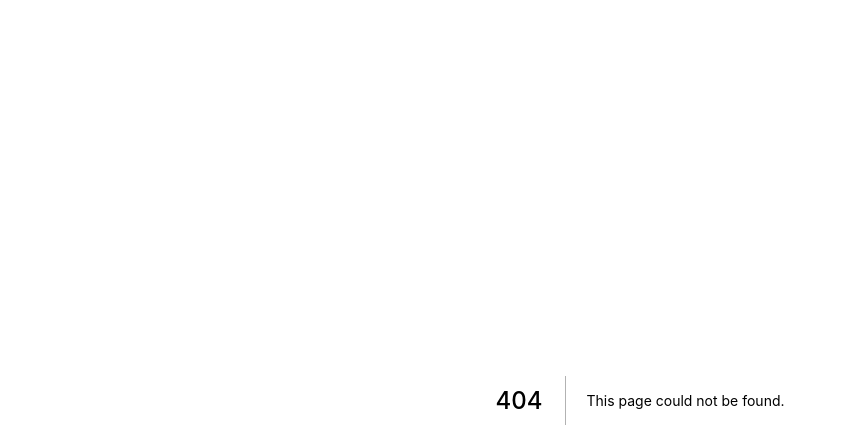
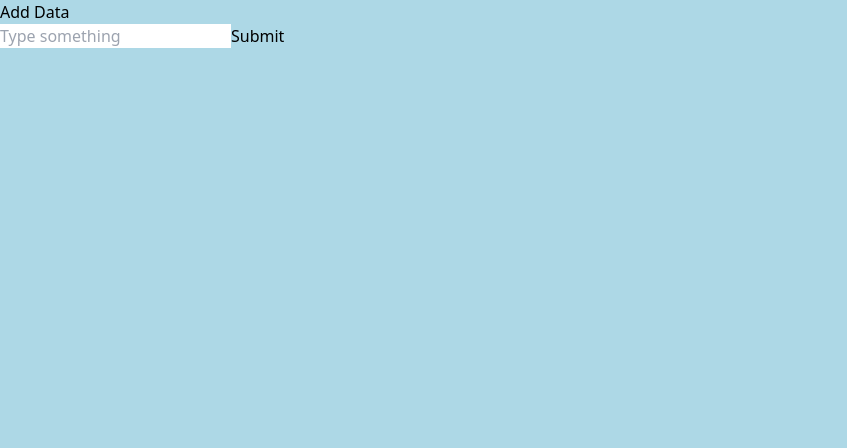
Before and after one commit to vezit/mixedenergy, a Next.js app in the folder app-main/: page /addData in a window 1280 px wide. Before the commit this address had no page. Shown: the top 448 px of the page, without its empty margins (0-847 px from the left). Built offline with nearby package versions, Linux system fonts and the light colour scheme; no server answers.

Commit message:
firebase and quickpay is connected

```diff
--- a/app-main/firebase.js
+++ b/app-main/firebase.js
@@ -1,19 +1,16 @@
 // Import the functions you need from the SDKs you need
 import { initializeApp } from "firebase/app";
-import { getFirestore } from "firebase/firestore"; // Ensure this import is present
-// TODO: Add SDKs for Firebase products that you want to use
-// https://firebase.google.com/docs/web/setup#available-libraries
+import { getFirestore } from "firebase/firestore";
 
 // Your web app's Firebase configuration
-// For Firebase JS SDK v7.20.0 and later, measurementId is optional
 const firebaseConfig = {
-  apiKey: "AIzaSyDa85TT8d8ZdWqMoOr7IYwaTFXkmgsCPhs",
-  authDomain: "mixedenergy-7d498.firebaseapp.com",
-  projectId: "mixedenergy-7d498",
-  storageBucket: "mixedenergy-7d498.appspot.com",
-  messagingSenderId: "575667819467",
-  appId: "1:575667819467:web:af0c0867049ca4659a1c4e",
-  measurementId: "G-35FLWQS86M"
+  apiKey: process.env.NEXT_PUBLIC_FIREBASE_API_KEY,
+  authDomain: process.env.NEXT_PUBLIC_FIREBASE_AUTH_DOMAIN,
+  projectId: process.env.NEXT_PUBLIC_FIREBASE_PROJECT_ID,
+  storageBucket: process.env.NEXT_PUBLIC_FIREBASE_STORAGE_BUCKET,
+  messagingSenderId: process.env.NEXT_PUBLIC_FIREBASE_MESSAGING_SENDER_ID,
+  appId: process.env.NEXT_PUBLIC_FIREBASE_APP_ID,
+  measurementId: process.env.NEXT_PUBLIC_FIREBASE_MEASUREMENT_ID,
 };
 
 // Initialize Firebase
--- /dev/null
+++ b/app-main/pages/addData.js
@@ -0,0 +1,37 @@
+// pages/addData.js
+import { useState } from 'react';
+import { db } from '../firebase';
+import { collection, addDoc } from "firebase/firestore";
+
+export default function AddData() {
+  const [input, setInput] = useState('');
+
+  const handleSubmit = async (e) => {
+    e.preventDefault();
+    try {
+      const docRef = await addDoc(collection(db, "yourCollectionName"), {
+        text: input,
+        timestamp: new Date()
+      });
+      console.log("Document written with ID: ", docRef.id);
+      setInput(''); // Clear the input field after successful submission
+    } catch (e) {
+      console.error("Error adding document: ", e);
+    }
+  };
+
+  return (
+    <div className="container">
+      <h1>Add Data</h1>
+      <form onSubmit={handleSubmit}>
+        <input
+          type="text"
+          value={input}
+          onChange={(e) => setInput(e.target.value)}
+          placeholder="Type something"
+        />
+        <button type="submit">Submit</button>
+      </form>
+    </div>
+  );
+}
```
Also changed, not shown: 1 other file (tests, documents, lock files or other folders).
